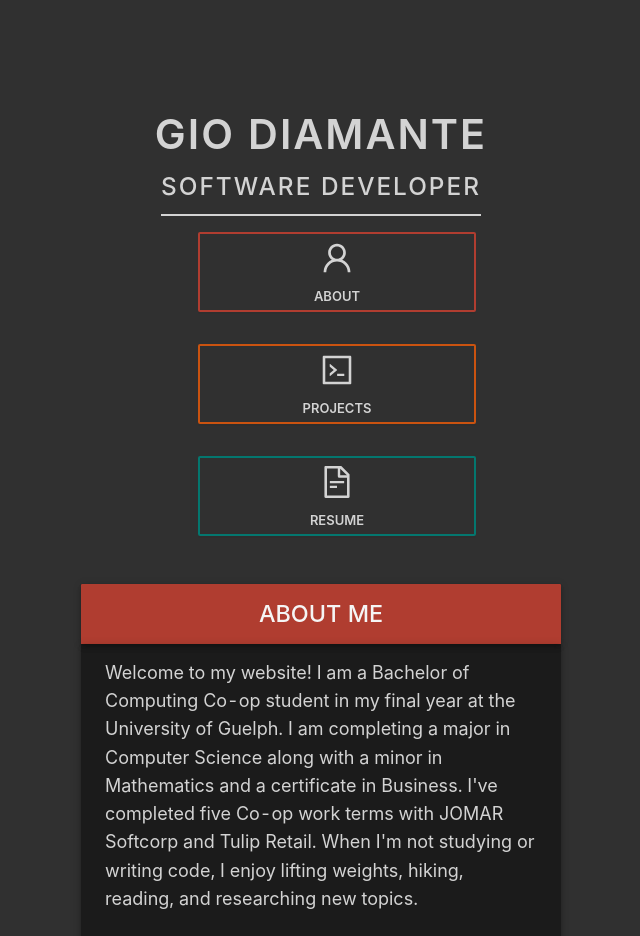
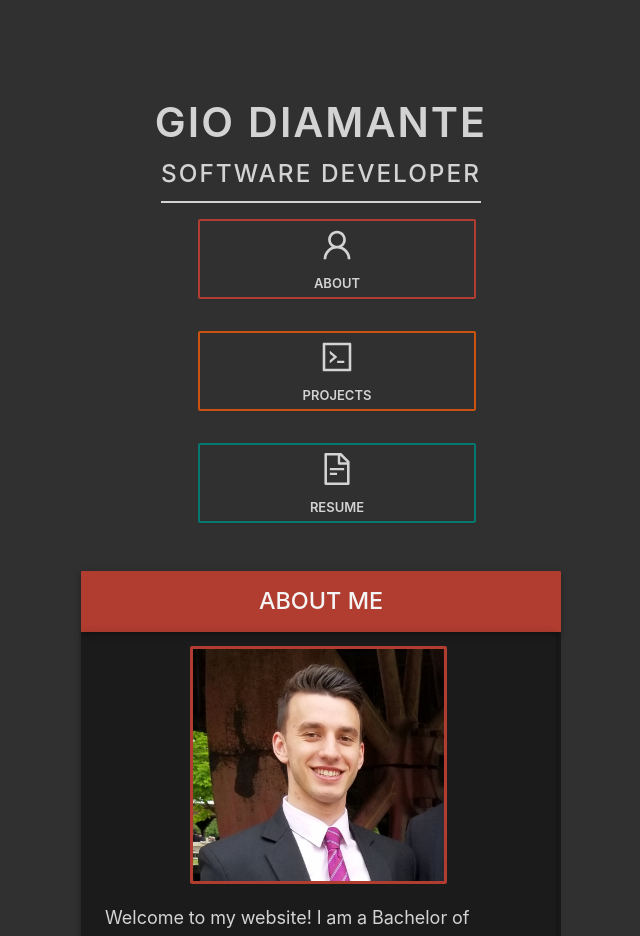
Before and after one commit to GDiamante/gdiamante.github.io, a React (Create React App) app in the folder personal-site/: page /about in a window 1280 px wide. Shown: the top 936 px of the page, without its empty margins (319-959 px from the left). Built offline with nearby package versions, Linux system fonts and the light colour scheme.

Commit message:
Add picture, shift menu height

```diff
--- a/personal-site/src/Components/About.js
+++ b/personal-site/src/Components/About.js
@@ -1,5 +1,6 @@
 import React from 'react'
 import '../Styles/about.scss';
+import { Row, Col } from 'antd';
 
 export default class About extends React.Component {
     render () {
@@ -9,6 +10,7 @@ export default class About extends React.Component {
                     <h3>About Me</h3>
                 </div>
                 <div className='aboutBody'>
+                    <img src='PersonalPhoto.jpg' className='personalPhoto'/>
                     <p>Welcome to my website!  I am a Bachelor of Computing Co-op student in my final year at the University of Guelph.  I am completing a major in
                         Computer Science along with a minor in Mathematics and a certificate in Business.  I've completed five Co-op work terms with JOMAR Softcorp
                         and Tulip Retail.
--- a/personal-site/src/Styles/about.scss
+++ b/personal-site/src/Styles/about.scss
@@ -30,13 +30,26 @@
 
     .aboutBody {
         font-size: large;
+        margin-right: 5px;
         padding-top: 3%;
         padding-bottom: 3%;
         padding-left: 5%;
         padding-right: 5%;
-        text-align: left;
         box-shadow: 0 2px 4px -1px rgba(0,0,0,.2), 0 4px 5px 0 rgba(0,0,0,.14), 0 1px 10px 0 rgba(0,0,0,.12);
         border-bottom-left-radius: 1px;
         border-bottom-right-radius: 1px;
+        text-align: center;
+
+        p {
+            text-align: left;
+        }
+
+        .personalPhoto {
+            width: 60%;
+            border-style: solid;
+            border-color: $about-color;
+            border-radius: 2px;
+            margin-bottom: 20px;
+        }
     }
 }
--- a/personal-site/src/Styles/menu.scss
+++ b/personal-site/src/Styles/menu.scss
@@ -2,7 +2,7 @@
 
 .menu {
 
-    margin-top: 8%;
+    margin-top: 7%;
 
     .menuItem {
         margin-left: auto;
```
Also changed, not shown: personal-site/src/App.js (+6 -2 lines), personal-site/public/PersonalPhoto.jpg (added).
